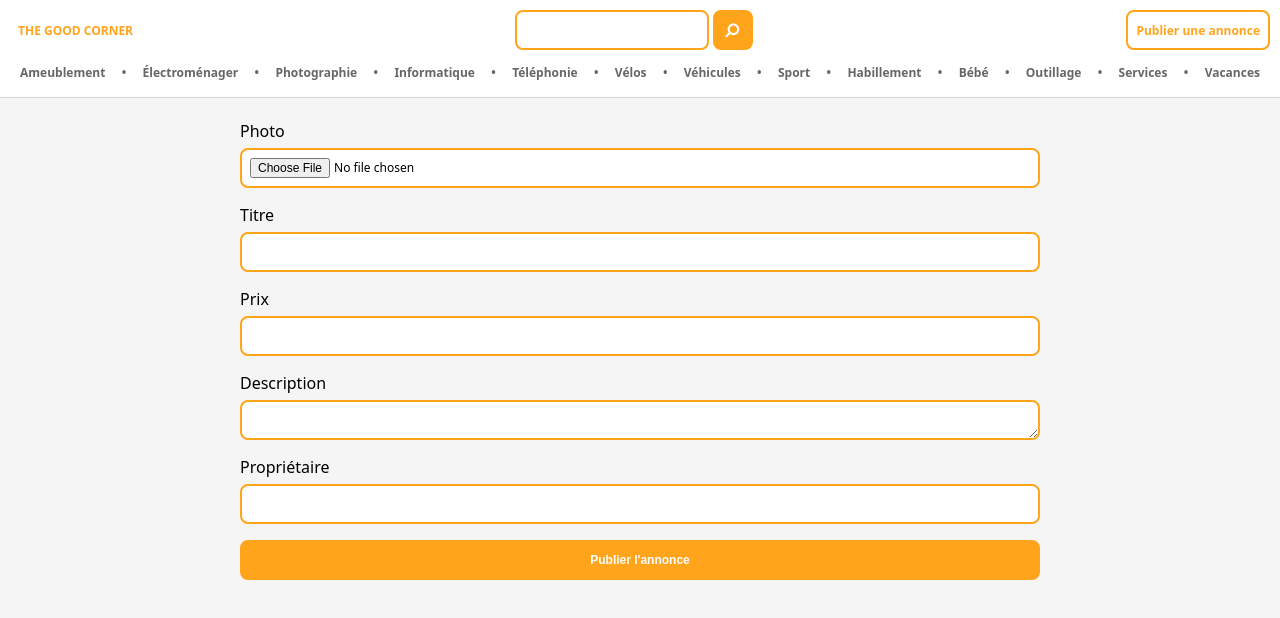
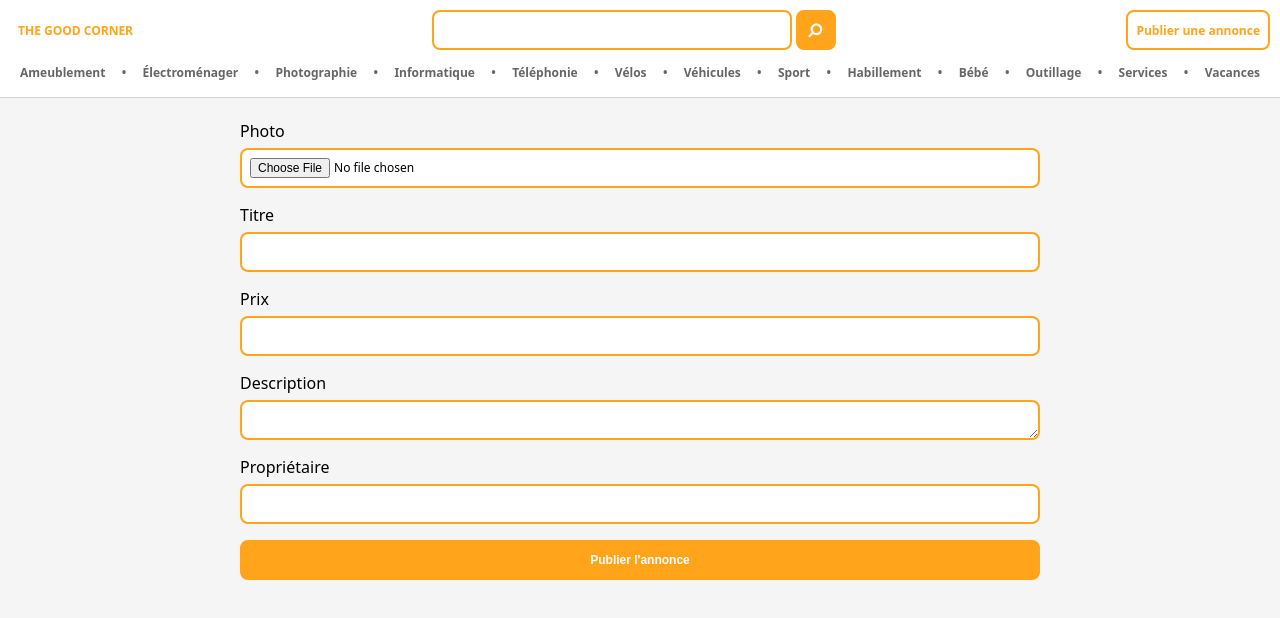
Before and after one commit to arnaudrenaud/the-good-corner, a Next.js app in the folder web-app/: page /publish-article in a window 1280 px wide. Shown: the top 618 px of the page. Built offline with nearby package versions, Linux system fonts and the light colour scheme.

Commit message:
Use component `MainSearchField` for search bar

```diff
--- a/web-app/src/components/FormElements/Input/Input.tsx
+++ b/web-app/src/components/FormElements/Input/Input.tsx
@@ -20,12 +20,12 @@ export const TextField = styled.input`
   ${textFieldStyle}
 `;
 
-// export const MainSearchField = …
-
-//   width: 100%;
-//   min-width: 120px;
-//   max-width: 360px;
-//   flex-grow: 1;
+export const MainSearchField = styled(TextField)`
+  width: 100%;
+  min-width: 120px;
+  max-width: 360px;
+  flex-grow: 1;
+`;
 
 export const TextArea = styled.textarea`
   ${textFieldStyle}
--- a/web-app/src/components/Header/Header.tsx
+++ b/web-app/src/components/Header/Header.tsx
@@ -5,7 +5,7 @@ import { PrimaryButton } from "../Button/PrimaryButton";
 
 import * as styled from "./Header.styled";
 import { ButtonLikeLink, Logo } from "../Link/ButtonLikeLink";
-import { TextField } from "../FormElements/Input/Input";
+import { MainSearchField } from "../FormElements/Input/Input";
 import { BaseLink } from "../Link/BaseLink";
 
 export default function Header() {
@@ -19,7 +19,7 @@ export default function Header() {
           </Logo>
         </styled.MainTitle>
         <styled.TextFieldWithButton>
-          <TextField type="search" />
+          <MainSearchField type="search" />
           <PrimaryButton>
             <SearchIcon />
           </PrimaryButton>
```
